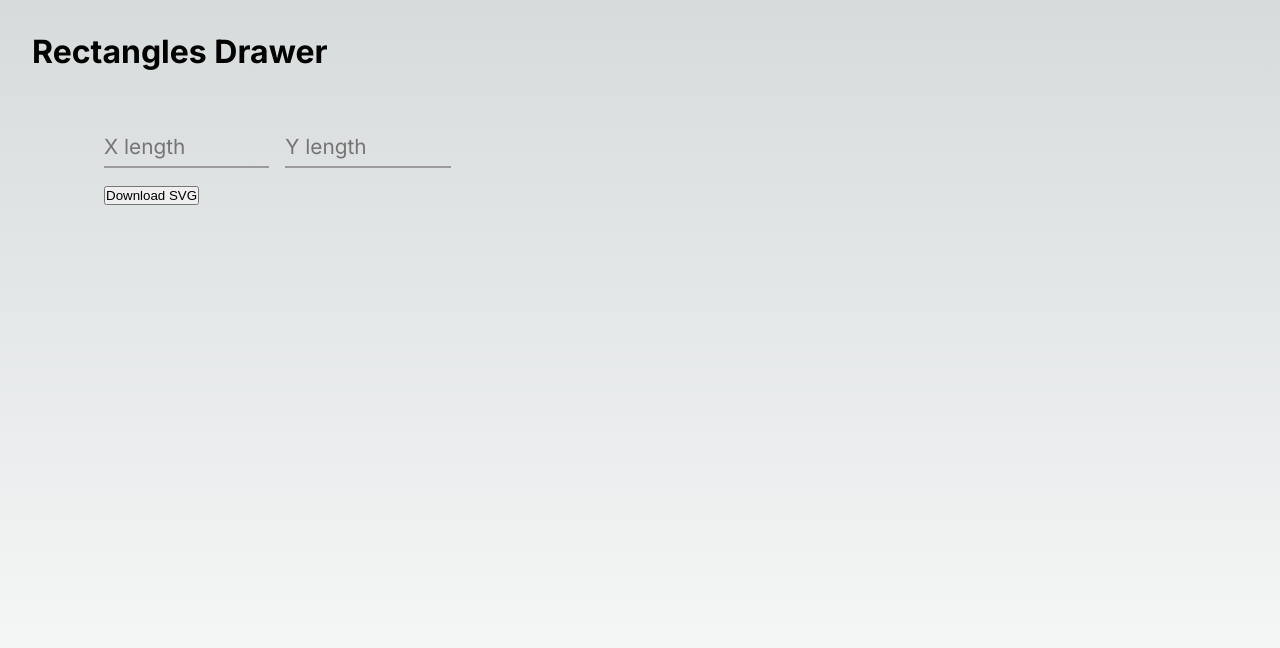
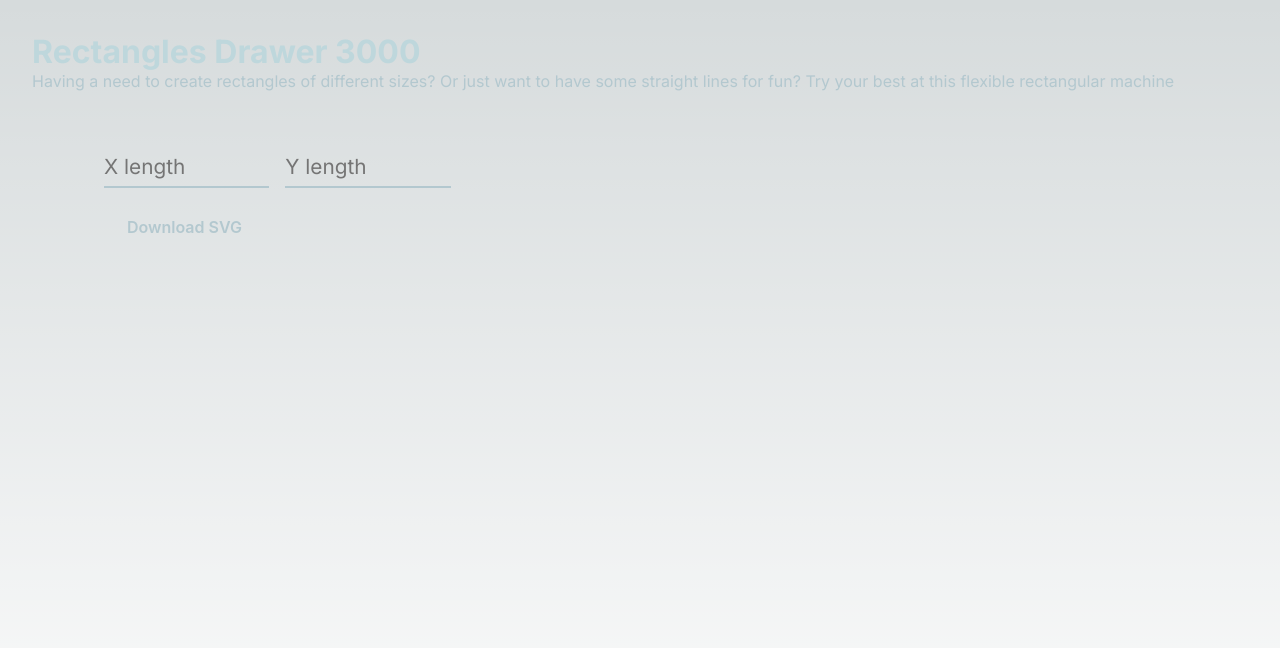
Before and after one commit to T-Vos/rectangleDrawinator, a Next.js app: page / in a window 1280 px wide. Shown: the top 648 px of the page. Built offline with nearby package versions, Linux system fonts and the light colour scheme.

Commit message:
updates colours

```diff
--- a/app/components/DownloadButton.tsx
+++ b/app/components/DownloadButton.tsx
@@ -2,6 +2,7 @@
 
 import { Rectangle } from '../helpers/rectangleType';
 import { calculateDimensions } from '../utils/calculateDimension';
+import styles from '../styles/components.module.css';
 
 const DownloadButton = ({ rectangles }: { rectangles: Rectangle[] }) => {
 	const dimensions = calculateDimensions(rectangles);
@@ -36,7 +37,11 @@ const DownloadButton = ({ rectangles }: { rectangles: Rectangle[] }) => {
 		URL.revokeObjectURL(url);
 	};
 
-	return <button onClick={generateSVG}>Download SVG</button>;
+	return (
+		<button className={styles.downloadButton} onClick={generateSVG}>
+			Download SVG
+		</button>
+	);
 };
 
 export default DownloadButton;
--- a/app/components/DynamicInputFields.tsx
+++ b/app/components/DynamicInputFields.tsx
@@ -4,12 +4,6 @@ import { Rectangle } from '../helpers/rectangleType';
 
 const getRandomNumber = (limit: number) => {
 	return Math.floor(Math.random() * limit);
-};
-
-type Field = {
-	id: number;
-	x: string;
-	y: string;
 };
 
 type DynamicInputFieldsProps = {
@@ -46,11 +40,14 @@ const DynamicInputFields: React.FC<DynamicInputFieldsProps> = ({
 			.map((field) => {
 				const x = parseInt(field.x, 10);
 				const y = parseInt(field.y, 10);
-				const id = getRandomNumber(x * y + 500);
+				const randomColor = `hsl(${
+					getRandomNumber(x * y + 500) % 360
+				}deg, 50%, 70%)`;
 				return {
 					x: x,
 					y: y,
 					id: id,
+					color: randomColor,
 				};
 			});
 		onRectanglesChange(rectangles);
--- a/app/components/RectanglesDisplay.tsx
+++ b/app/components/RectanglesDisplay.tsx
@@ -1,7 +1,6 @@
 'use client';
 
 import { useState } from 'react';
-// import { json } from 'stream/consumers';
 import { Rectangle } from '../helpers/rectangleType';
 const RectanglesDisplay = ({ rectangles }: { rectangles: Rectangle[] }) => {
 	const [open, set] = useState(true);
@@ -11,15 +10,13 @@ const RectanglesDisplay = ({ rectangles }: { rectangles: Rectangle[] }) => {
 			onChange={() => set((state) => !state)}
 		>
 			{rectangles.map((rect: Rectangle, index: number) => {
-				const number = rect.id % 360;
-				const randomColor = `hsl(${number}deg, 50%, 10%)`;
 				return (
 					<div
 						key={index}
 						style={{
 							width: `${rect.x}px`,
 							height: `${rect.y}px`,
-							backgroundColor: randomColor,
+							backgroundColor: rect.color,
 							border: '1px solid black',
 							boxSizing: 'border-box',
 						}}
--- a/app/globals.css
+++ b/app/globals.css
@@ -38,6 +38,19 @@
 	--callout-border-rgb: 172, 175, 176;
 	--card-rgb: 180, 185, 188;
 	--card-border-rgb: 131, 134, 135;
+	--text-color: #b3c8cf;
+	--title-color: #bed7dc;
+}
+
+p {
+	color: var(--text-color);
+}
+h1,
+h2,
+h3,
+h4,
+h5 {
+	color: var(--title-color);
 }
 
 @media (prefers-color-scheme: dark) {
@@ -101,8 +114,8 @@ a {
 	text-decoration: none;
 }
 
-@media (prefers-color-scheme: dark) {
+/* @media (prefers-color-scheme: dark) {
 	html {
 		color-scheme: dark;
 	}
-}
+} */
--- a/app/helpers/rectangleType.ts
+++ b/app/helpers/rectangleType.ts
@@ -2,4 +2,6 @@ export interface Rectangle {
 	y: number;
 	x: number;
 	id: number;
+	color: string;
+	count?: number;
 }
--- a/app/page.tsx
+++ b/app/page.tsx
@@ -18,7 +18,12 @@ export default function Home() {
 	return (
 		<main className={styles.main}>
 			<div className={styles.header}>
-				<h1 className={styles.title}>Rectangles Drawer</h1>
+				<h1 className={styles.title}>Rectangles Drawer 3000</h1>
+				<p>
+					Having a need to create rectangles of different sizes? Or just want to
+					have some straight lines for fun? Try your best at this flexible
+					rectangular machine
+				</p>
 			</div>
 			<div className={styles.inputGrid}>
 				<div className={styles.inputSection}>
--- a/app/styles/components.module.css
+++ b/app/styles/components.module.css
@@ -1,3 +1,53 @@
+.downloadButton {
+	background-color: var(--background-start-rgb);
+	border: none;
+	border-radius: 8px;
+	box-sizing: border-box;
+	color: var(--text-color);
+	cursor: pointer;
+	display: inline-block;
+	font-family: Circular, -apple-system, BlinkMacSystemFont, Roboto,
+		'Helvetica Neue', sans-serif;
+	font-size: 16px;
+	font-weight: 600;
+	line-height: 20px;
+	margin: 0;
+	outline: none;
+	padding: 13px 23px;
+	position: relative;
+	text-align: center;
+	text-decoration: none;
+	touch-action: manipulation;
+	transition: box-shadow 0.2s, -ms-transform 0.1s, -webkit-transform 0.1s,
+		transform 0.1s;
+	user-select: none;
+	-webkit-user-select: none;
+	width: auto;
+}
+
+.downloadButton:hover {
+	box-shadow: #222222 0 0 0 2px, rgba(255, 255, 255, 0.8) 0 0 0 4px;
+	transition: box-shadow 0.2s;
+}
+
+.downloadButton:focus-visible {
+	box-shadow: #222222 0 0 0 2px, rgba(255, 255, 255, 0.8) 0 0 0 4px;
+	transition: box-shadow 0.2s;
+}
+
+.downloadButton:active {
+	background-color: #f7f7f7;
+	border-color: #000000;
+	transform: scale(0.96);
+}
+
+.downloadButton:disabled {
+	border-color: #dddddd;
+	color: #dddddd;
+	cursor: not-allowed;
+	opacity: 1;
+}
+
 .inputsList {
 	/* background-color: aqua; */
 	display: grid;
@@ -16,10 +66,10 @@
 	font-family: inherit;
 	width: 100%;
 	border: 0;
-	border-bottom: 2px solid #9b9b9b;
+	border-bottom: 2px solid var(--text-color);
 	outline: 0;
 	font-size: 1.3rem;
-	color: #fff;
+	color: var(--text-color);
 	padding: 7px 0;
 	background: transparent;
 	transition: border-color 0.2s;
```
